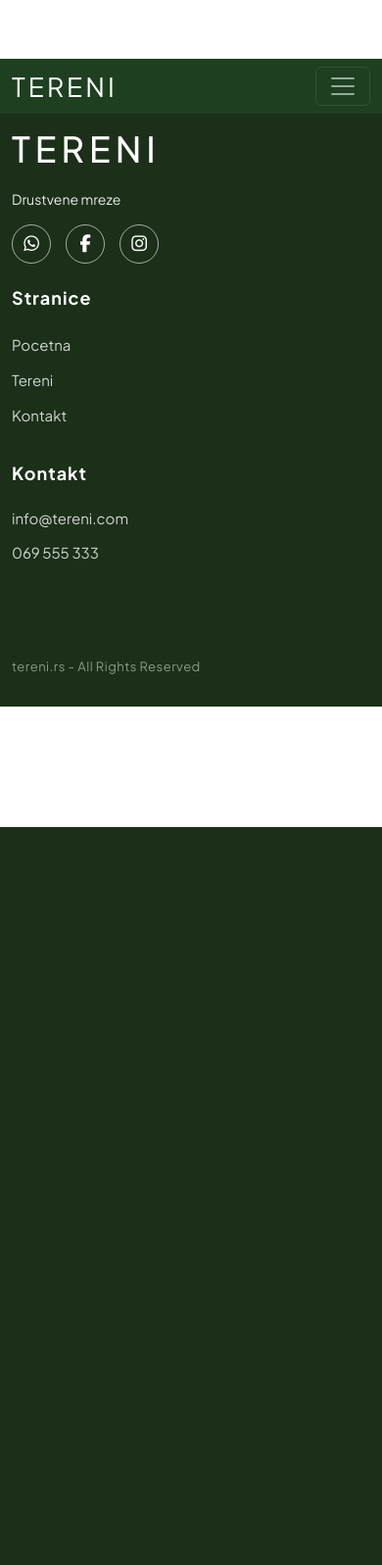
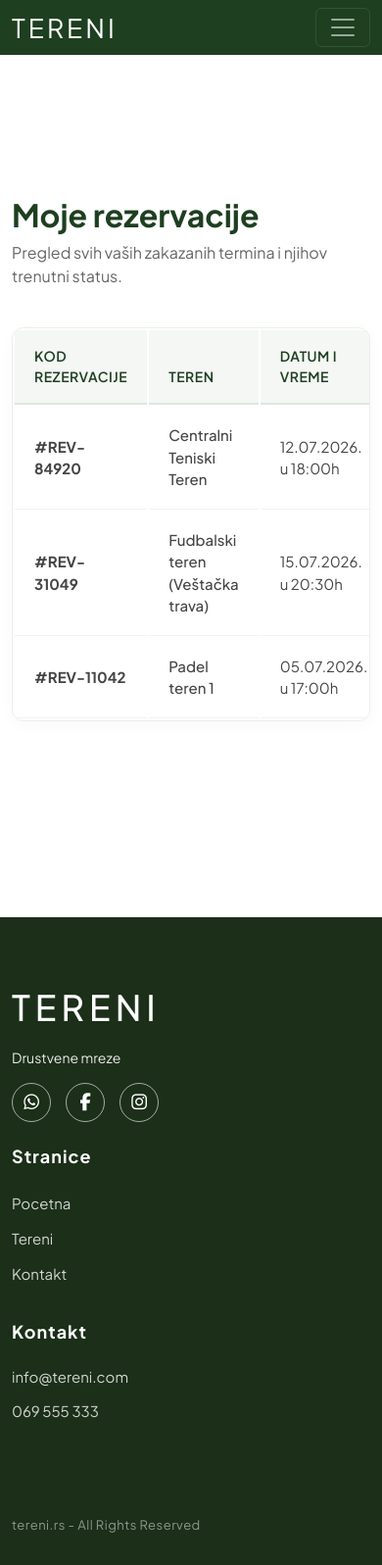
Before and after one commit to bajoPivljanin/sportski_tereni, a PHP site: page /sportski_tereni/moje_rezervacije.php in a window 390 px wide. Shown: the whole page at 98% size. Before the commit the page ends 844 px from the top, so only its background shows below. Run offline with PHP 8.4, Linux system fonts and the light colour scheme; some libraries are stand-ins or nearby versions.

Commit message:
Uradjena stranica za pregled rezervacija, responsive

```diff
--- a/moje_rezervacije.php
+++ b/moje_rezervacije.php
@@ -1,18 +1,65 @@
 <?php
 require_once 'inc/header.php';
 ?>
-<!--
-napravi neki izgled kao listu za prikaz svih rezervacija jednog korisnika
-stavi random podatke
+<main class="reservation-section">
+    <div class="container">
 
+        <div class="reservation-header">
+            <h1 class="reservation-main-title">Moje rezervacije</h1>
+            <p class="reservation-subtitle">Pregled svih vaših zakazanih termina i njihov trenutni status.</p>
+        </div>
 
-samo kreni da pises body od htmla bez body taga jer je on vec u headeru
-css pisi u style css
-js pisi u script js
+        <div class="table-responsive reservation-table-box">
+            <table class="table reservation-table">
+                <thead>
+                    <tr>
+                        <th>Kod rezervacije</th>
+                        <th>Teren</th>
+                        <th>Datum i vreme</th>
+                        <th>Trajanje</th>
+                        <th>Status</th>
+                        <th>Napomena</th>
+                    </tr>
+                </thead>
+                <tbody>
+                    <tr>
+                        <td class="reservation-code">#REV-84920</td>
+                        <td class="reservation-court-name">Centralni Teniski Teren</td>
+                        <td>12.07.2026. u 18:00h</td>
+                        <td>60 min</td>
+                        <td>
+                            <span class="status-badge status-active">Potvrđeno</span>
+                        </td>
+                        <td class="reservation-note text-muted">Potrebni reketi</td>
+                    </tr>
 
-ako poseban js oces da ukljucis ukljuci ga u footer
-ako poseban css oces da ukljucis ukljuci ga u header
--->
+                    <tr>
+                        <td class="reservation-code">#REV-31049</td>
+                        <td class="reservation-court-name">Fudbalski teren (Veštačka trava)</td>
+                        <td>15.07.2026. u 20:30h</td>
+                        <td>90 min</td>
+                        <td>
+                            <span class="status-badge status-pending">Na čekanju</span>
+                        </td>
+                        <td class="reservation-note text-muted">—</td>
+                    </tr>
+
+                    <tr>
+                        <td class="reservation-code">#REV-11042</td>
+                        <td class="reservation-court-name">Padel teren 1</td>
+                        <td>05.07.2026. u 17:00h</td>
+                        <td>30 min</td>
+                        <td>
+                            <span class="status-badge status-cancelled">Otkazano</span>
+                        </td>
+                        <td class="reservation-note text-muted">Loše vreme</td>
+                    </tr>
+                </tbody>
+            </table>
+        </div>
+
+    </div>
+</main>
 <?php
 require_once 'inc/footer.php';
 ?>
--- a/public/css/court.css
+++ b/public/css/court.css
@@ -1,5 +1,5 @@
 .court-detail-section {
-    padding-top: 75pt;
+    padding: 110pt 0pt;
     background-color: #ffffff;
 }
 
@@ -267,7 +267,6 @@
     color: #1e3f20;
 }
 
-/* Prilagođavanje liste terena za telefone */
 @media (max-width: 767.98px) {
     .courts-page-section {
         padding-top: 60pt;
--- a/public/css/style.css
+++ b/public/css/style.css
@@ -445,7 +445,6 @@ body {
 .main-footer {
     background-color: #1B2F19;
     padding: 70px 0 30px 0;
-    margin-top: 60px;
     width: 100%;
 }
 
@@ -543,3 +542,109 @@ body {
     margin-bottom: 0;
     letter-spacing: 0.5px;
 }
+
+/*moje_rezervacije*/
+
+.reservation-section {
+    padding: 150pt 0;
+    background-color: #ffffff;
+    min-height: 60vh;
+}
+
+.reservation-header {
+    margin-bottom: 40px;
+}
+
+.reservation-main-title {
+    color: #1e3f20;
+    font-size: 32px;
+    font-weight: bold;
+    margin-bottom: 8px;
+}
+
+.reservation-subtitle {
+    color: #666666;
+    font-size: 16px;
+    margin-bottom: 0;
+}
+
+.reservation-table-box {
+    background-color: #ffffff;
+    border: 1px solid #ebeeeb;
+    border-radius: 12px;
+    box-shadow: 0 4px 15px rgba(30, 63, 32, 0.03);
+    overflow: hidden;
+}
+
+.reservation-table {
+    margin-bottom: 0 !important;
+    border-collapse: separate;
+}
+
+.reservation-table thead th {
+    background-color: #f4f7f4;
+    color: #1e3f20;
+    font-weight: 600;
+    font-size: 14px;
+    text-transform: uppercase;
+    letter-spacing: 0.5px;
+    padding: 16px 20px;
+    border-bottom: 2px solid #e0e6e0;
+}
+
+.reservation-table tbody td {
+    padding: 18px 20px;
+    vertical-align: middle;
+    color: #444444;
+    font-size: 15px;
+    border-bottom: 1px solid #f0f3f0;
+}
+
+.reservation-table tbody tr {
+    transition: background-color 0.2s ease;
+}
+
+.reservation-table tbody tr:hover {
+    background-color: #fafcfa;
+}
+
+.reservation-code {
+    font-weight: bold;
+    color: #1e3f20;
+}
+
+.reservation-court-name {
+    font-weight: 500;
+}
+
+.reservation-note {
+    max-width: 200px;
+    white-space: nowrap;
+    overflow: hidden;
+    text-overflow: ellipsis;
+    font-size: 14px;
+}
+
+.status-badge {
+    display: inline-block;
+    padding: 6px 14px;
+    border-radius: 20px;
+    font-size: 13px;
+    font-weight: 600;
+    text-align: center;
+}
+
+.status-active {
+    background-color: rgba(163, 198, 164, 0.25);
+    color: #1e3f20;
+}
+
+.status-pending {
+    background-color: #fff4e5;
+    color: #b26a00;
+}
+
+.status-cancelled {
+    background-color: #ffebee;
+    color: #c62828;
+}
```
